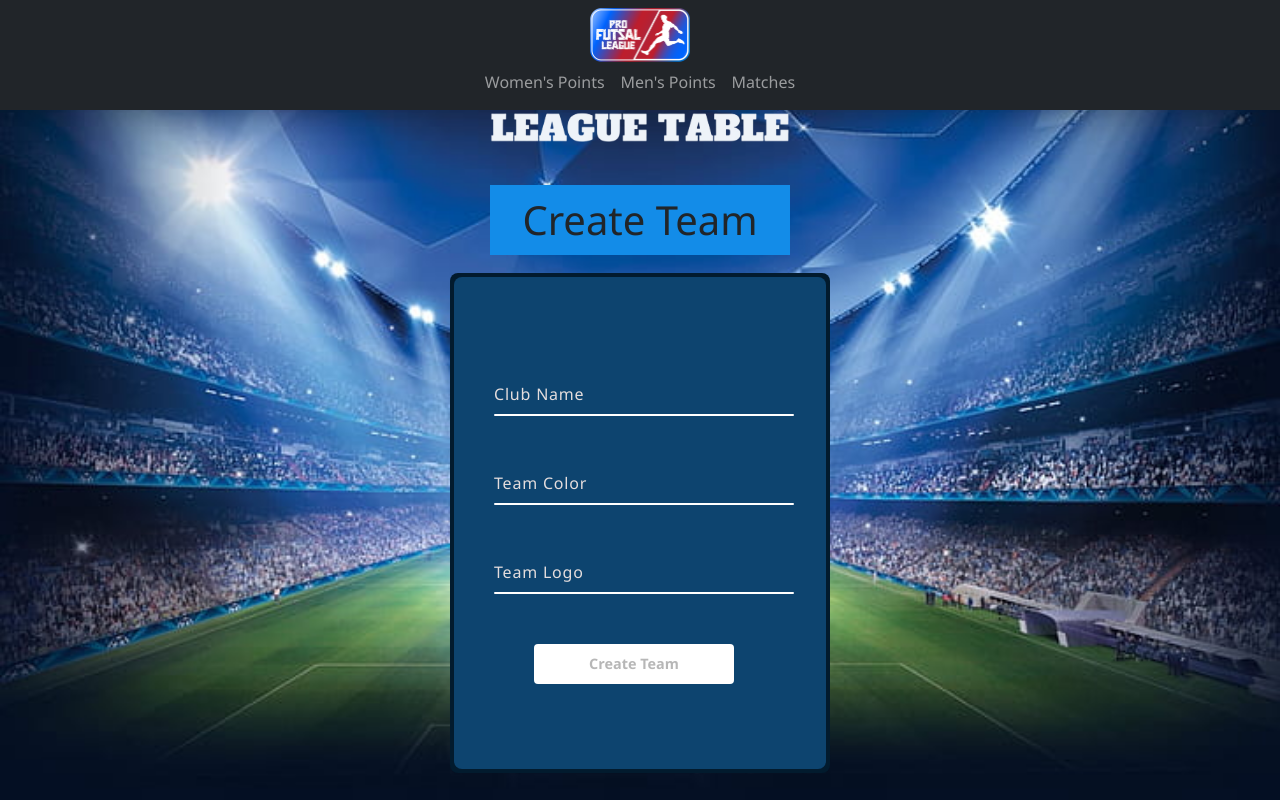
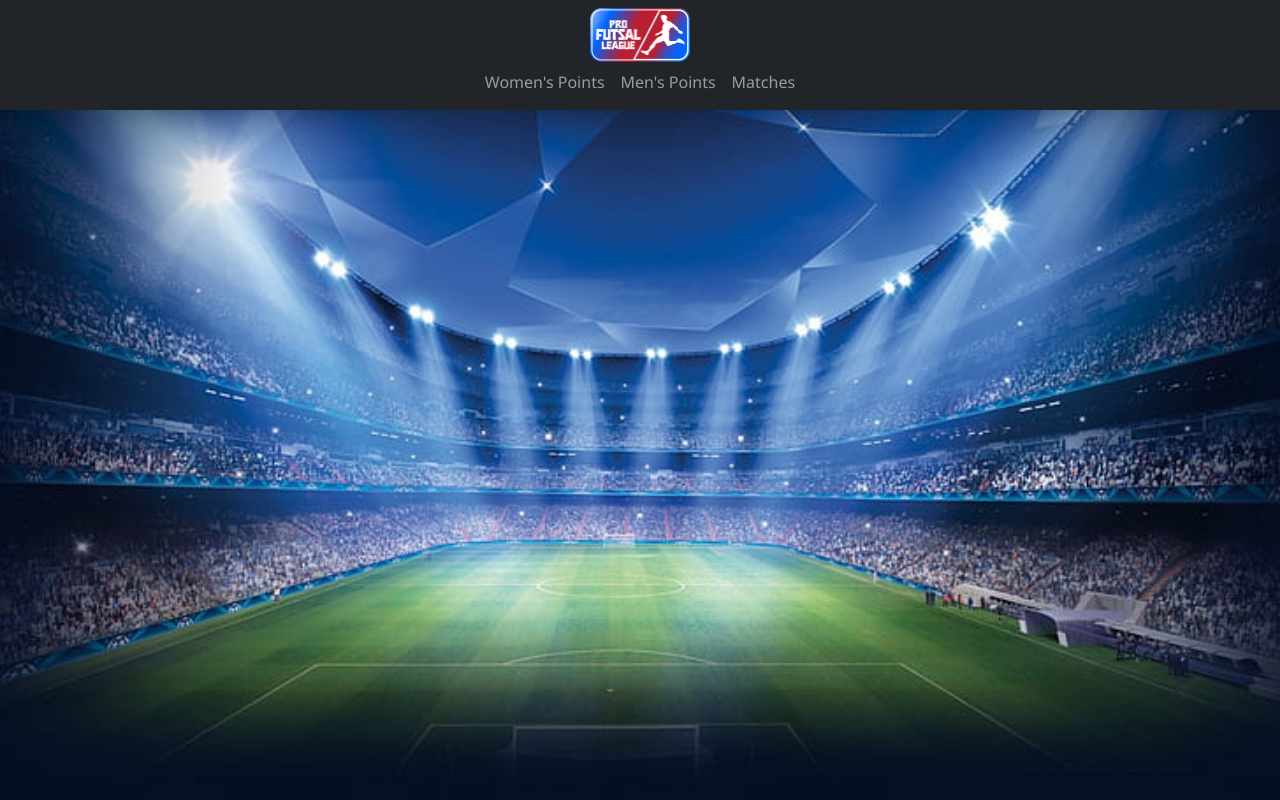
Before and after one commit to RACIIT/PFLwebsite, a React (Create React App) app: page /createClub in a window 1280 px wide. Built offline with nearby package versions, Linux system fonts and the light colour scheme.

Commit message:
removed unused stuff

```diff
--- a/src/App.js
+++ b/src/App.js
@@ -3,8 +3,6 @@ import Navbar from "./Navbar";
 import "bootstrap/dist/css/bootstrap.min.css";
 import { Route, Routes } from "react-router-dom";
 import Points from "./Pages/Points";
-import Create from "./Pages/Create";
-import Match from "./Pages/Match";
 import Schedule from "./Pages/Schedule";
 import WomansPoints from "./Pages/WomansPoints";
 
@@ -15,8 +13,8 @@ function App() {
       <Routes>
         <Route path="/" element={<Points />} />
         <Route path="/women" element={<WomansPoints/>} />
-        <Route path="/createClub" element={<Create />} />
-        <Route path="/addMatch" element={<Match />} />
+        {/* <Route path="/createClub" element={<Create />} />
+        <Route path="/addMatch" element={<Match />} /> */}
         <Route path="/matches" element={<Schedule />} />
       </Routes>
     </>
--- a/src/Pages/Points.js
+++ b/src/Pages/Points.js
@@ -5,7 +5,6 @@ import "./points.css";
 import getLogoByTeam from "./constants";
 export default function Points() {
   const [teamRow, setTeamRow] = useState([]);
-  const [teamData, setTeamData] = useState([]);
   const [loading, setLoading] = useState(true);
   const [isGreenColor, setIsGreenColor] = useState(false); // Controlling the color
 
--- a/src/Pages/Schedule.js
+++ b/src/Pages/Schedule.js
@@ -1,9 +1,6 @@
 import { useEffect, useState } from "react";
 import "./schedule.css";
-// import logo9 from "../Assets/football.png";
-
 import { Spinner } from "react-bootstrap";
-// import VSPanel from "./vspanelfolder/VSPanel";
 import Scorecard from "./vspanelfolder/scorecard";
 export default function Create() {
   const [matchSchedule, setMatchSchedule] = useState([]);
@@ -36,8 +33,7 @@ export default function Create() {
     >
       <Spinner animation="grow" variant="success" />
     </div>);
-  }
-
+  }else{
     return (
       <div style={{ marginBottom: "6rem",marginTop: "10rem", widows:window.outerWidth }}>
         <div
@@ -161,3 +157,6 @@ export default function Create() {
       </div>
     );
   }
+
+
+}
--- a/src/Pages/vspanelfolder/VSPanel.js
+++ b/src/Pages/vspanelfolder/VSPanel.js
@@ -1,9 +1,6 @@
 import React from 'react';
 import './vspanel.css';
 // import "./mobileview.css"
-import getLogoByTeam from '../constants';
-import timer from "../../Assets/timer.png";
-import courtimage from "../../Assets/court.png";
 import Scorecard from './scorecard';
 
 
--- a/src/Pages/vspanelfolder/scorecard.js
+++ b/src/Pages/vspanelfolder/scorecard.js
@@ -1,4 +1,4 @@
-import React, { Component } from 'react';
+import React from 'react';
 import './vspanel.css';
 // import "./mobileview.css"
 import getLogoByTeam from '../constants';
```
Lines whose indentation alone changed are shown as unchanged.
